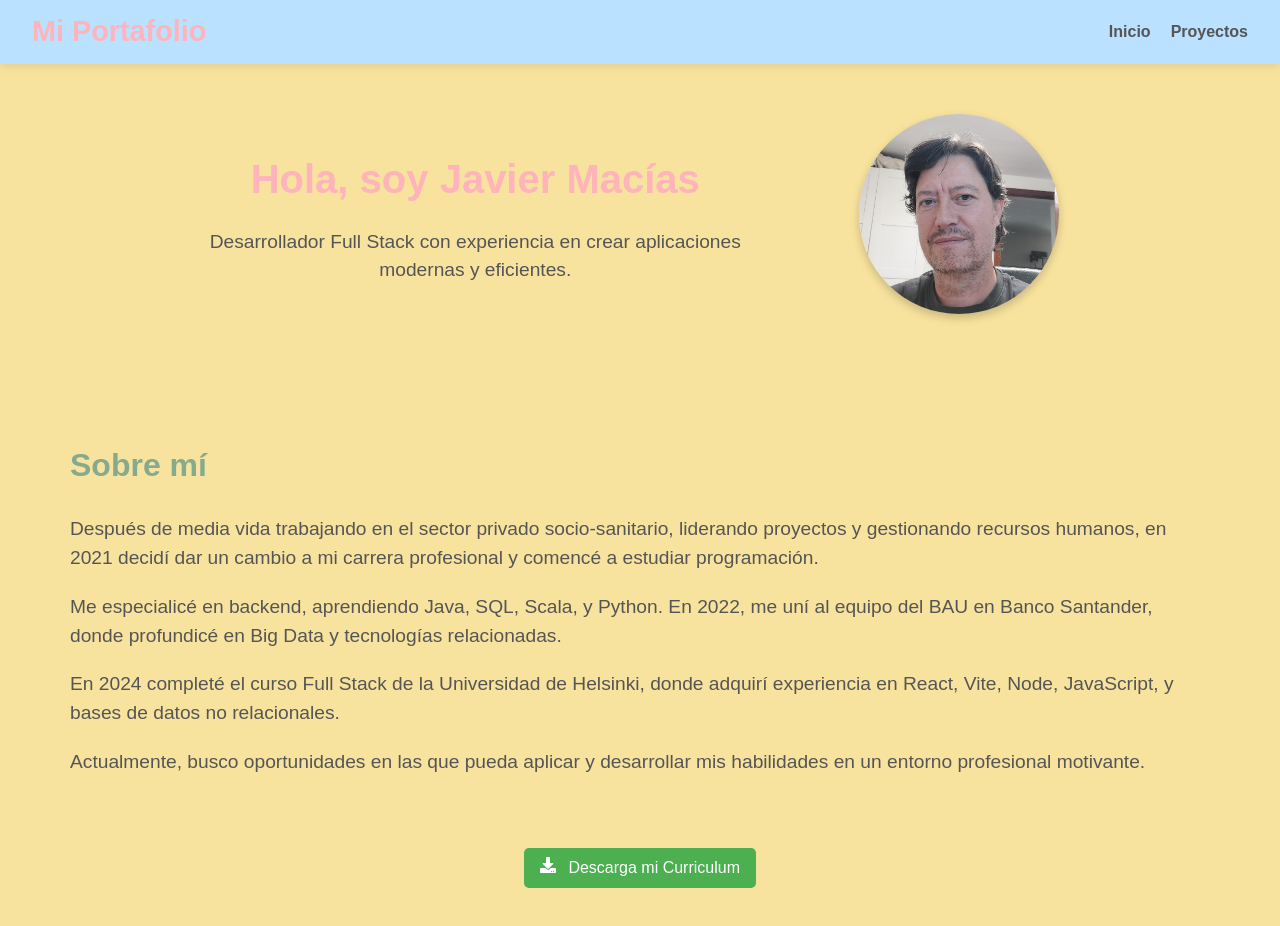
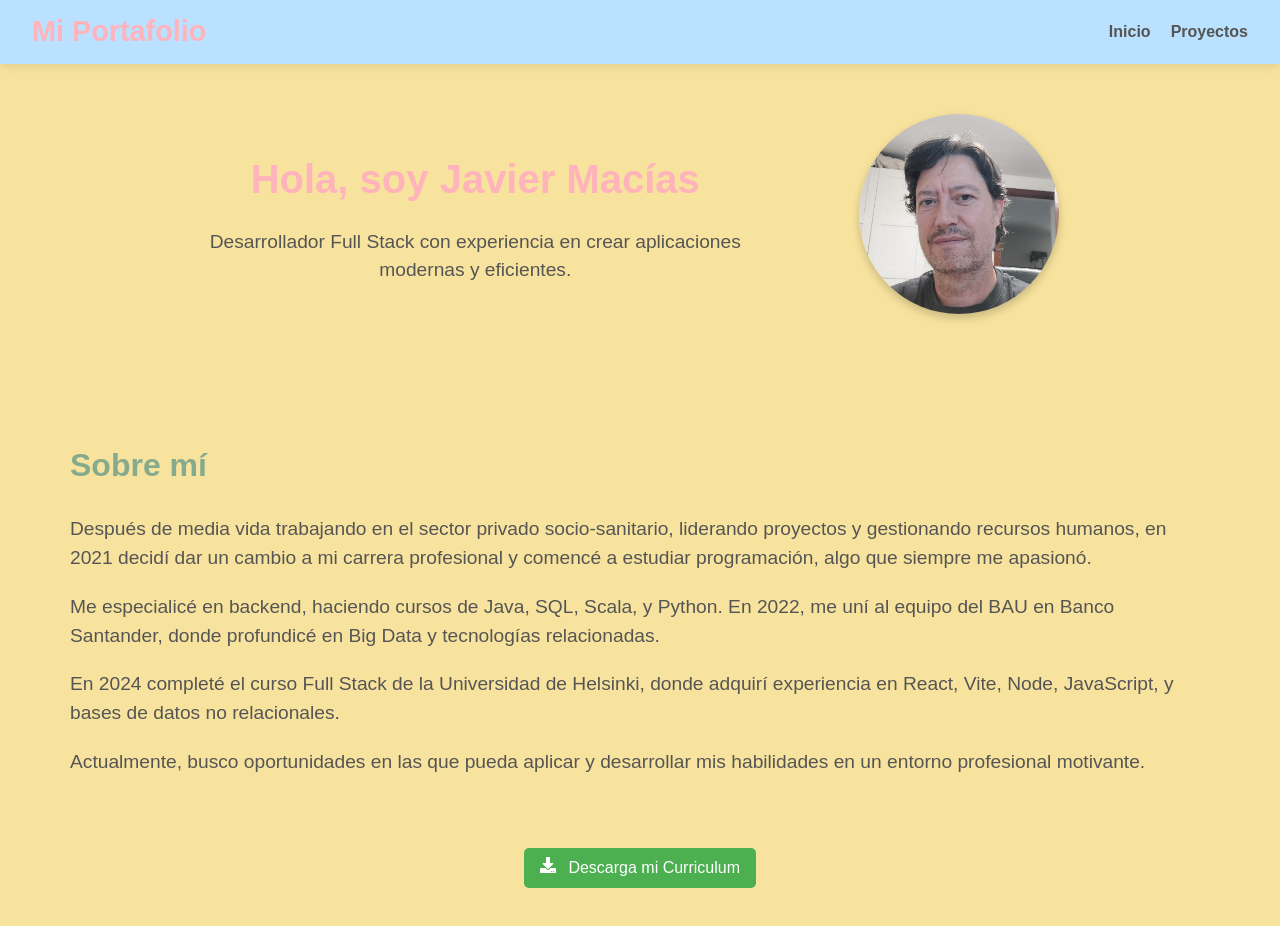
Before and after one commit to javiPilgrim/MyPortfolio, a React (Vite) app: page / in a window 1280 px wide. Shown: the top 926 px of the page. Built offline with nearby package versions, Linux system fonts and the light colour scheme.

Commit message:
new contents

```diff
--- a/src/pages/Home.jsx
+++ b/src/pages/Home.jsx
@@ -29,8 +29,8 @@ function Home() {
         className="about-section"
       >
         <h2>Sobre mí</h2>
-        <p>Después de media vida trabajando en el sector privado socio-sanitario, liderando proyectos y gestionando recursos humanos, en 2021 decidí dar un cambio a mi carrera profesional y comencé a estudiar programación.</p>
-        <p>Me especialicé en backend, aprendiendo Java, SQL, Scala, y Python. En 2022, me uní al equipo del BAU en Banco Santander, donde profundicé en Big Data y tecnologías relacionadas.</p>
+        <p>Después de media vida trabajando en el sector privado socio-sanitario, liderando proyectos y gestionando recursos humanos, en 2021 decidí dar un cambio a mi carrera profesional y comencé a estudiar programación, algo que siempre me apasionó.</p>
+        <p>Me especialicé en backend, haciendo cursos de Java, SQL, Scala, y Python. En 2022, me uní al equipo del BAU en Banco Santander, donde profundicé en Big Data y tecnologías relacionadas.</p>
         <p>En 2024 completé el curso Full Stack de la Universidad de Helsinki, donde adquirí experiencia en React, Vite, Node, JavaScript, y bases de datos no relacionales.</p>
         <p>Actualmente, busco oportunidades en las que pueda aplicar y desarrollar mis habilidades en un entorno profesional motivante.</p>
       </motion.div>
```
